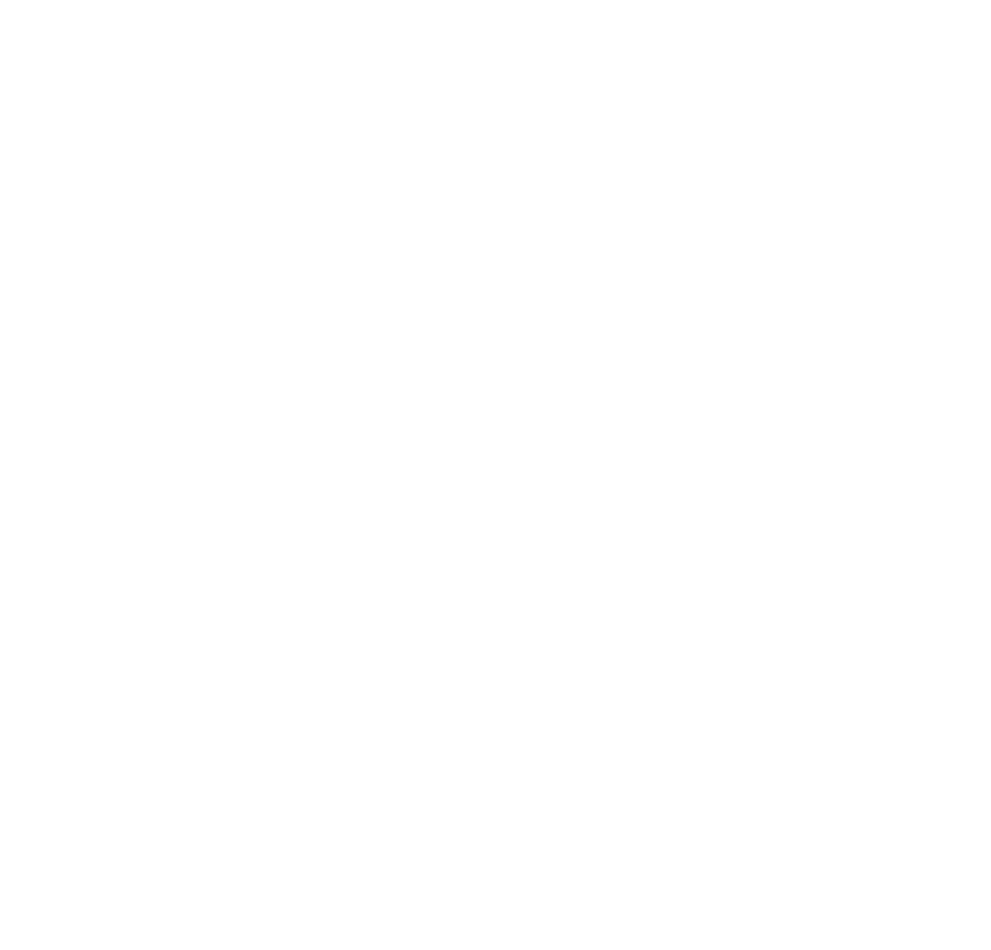
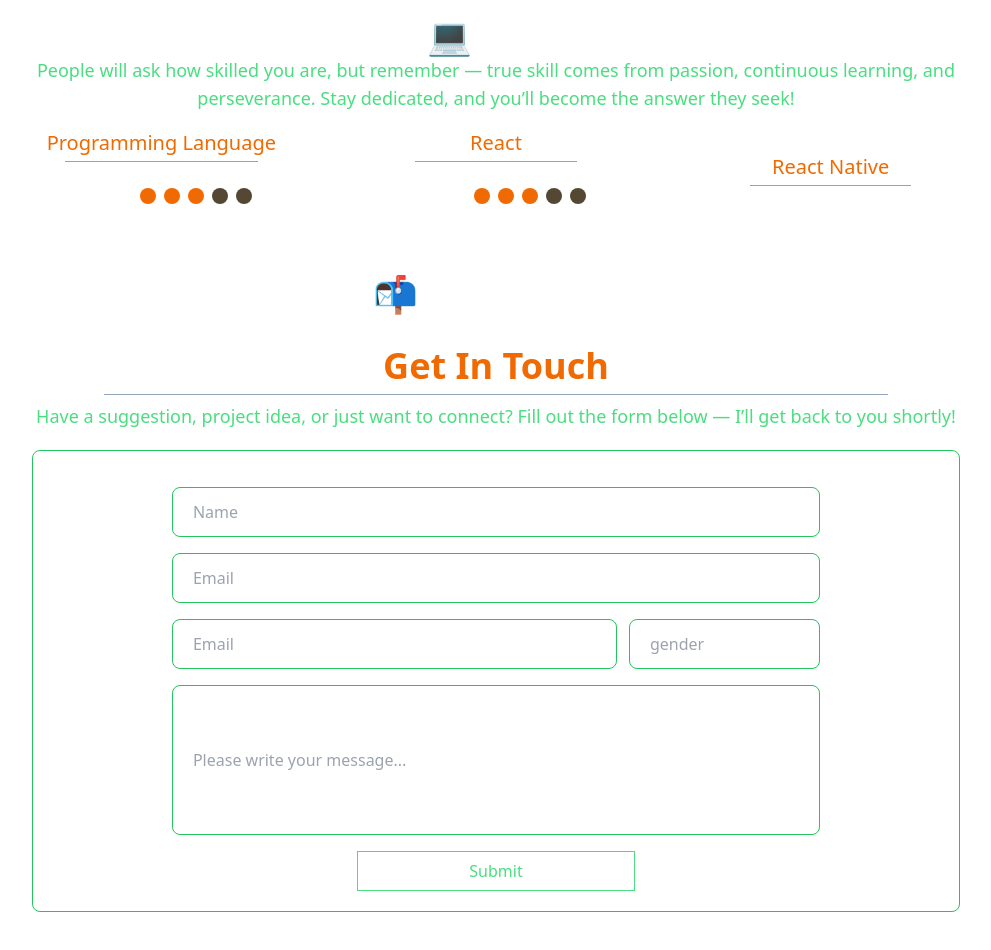
Before and after one commit to amandiu/Portfolio, a React (Vite) app: page / in a window 1280 px wide. Shown: the part 1700-2650 px from the top of the page, without its empty margins (144-1135 px from the left). Before the commit the page ends 1668 px from the top, so only its background shows below. Built offline with nearby package versions, Linux system fonts and the light colour scheme.

Commit message:
Update in Progress

```diff
--- a/src/Components/About/About.jsx
+++ b/src/Components/About/About.jsx
@@ -27,7 +27,6 @@
             <div className="text-green-400 font-bold md:text-2xl">
               <h4 className="mb-2">NAME:</h4>
               <h4 className="mb-2">BIRTHDAY:</h4>
-              <h4 className="mb-2">AGE:</h4>
               <h4 className="mb-2">ADDRESS:</h4>
               <h4 className="mb-2">PHONE:</h4>
               <h4>EMAIL:</h4>
@@ -35,7 +34,6 @@
             <div className="text-white font-bold md:text-2xl">
               <h4 className="mb-2">Md.Amanullah Akon</h4>
               <h4 className="mb-2">24 NOV 1999</h4>
-              <h4 className="mb-2">24</h4>
               <h4 className="mb-2">Shimrail,Narayanganj,Dhaka</h4>
               <h4 className="mb-2">01740542888</h4>
               <h4>mdamanullahakon77@gmail.com</h4>
--- /dev/null
+++ b/src/Components/ContactMe/ContactMe.jsx
@@ -0,0 +1,65 @@
+import React from "react";
+import TopicHeader from "../TopicHeader/TopicHeader";
+import SubHeader from "../SubHeader/SubHeader";
+
+const ContactMe = () => {
+  return (
+    <div className="mt-10">
+      <TopicHeader Title="📬 Contact Me"></TopicHeader>
+      <SubHeader subTitle="Get In Touch"></SubHeader>
+      <p className="px-16 text-lg text-green-400 text-center">
+        Have a suggestion, project idea, or just want to connect? Fill out the
+        form below — I’ll get back to you shortly!
+      </p>
+      <div className="ml-24 mb-20 mr-24 border-[1px] rounded-lg border-green-500 mt-5">
+        <div className="mt-4 py-5 flex-col flex justify-center items-center gap-4 ">
+          <input
+            className="px-5 py-3 w-[70%] border-[1px] rounded-lg border-green-500 "
+            type="text"
+            name="Name"
+            placeholder="Name"
+            id=""
+          />
+          <input
+            className="px-5 py-3 w-[70%] border-[1px] rounded-lg border-green-500 "
+            type="email"
+            name="Email"
+            placeholder="Email"
+            id=""
+          />
+          <div className="flex gap-3 w-[70%]">
+            <input
+              className="px-5 py-3 w-[70%] border-[1px] rounded-lg border-green-500 "
+              type="email"
+              name="Email"
+              placeholder="Email"
+              id=""
+            />
+            <input
+              className="px-5 py-3 w-[30%] border-[1px] rounded-lg border-green-500 "
+              type="dropdown"
+              name="gender"
+              placeholder="gender"
+              id=""
+            />
+          </div>
+          <input
+            className="px-5 py-3 w-[70%] h-[150px] border-[1px] rounded-lg border-green-500 "
+            type="text"
+            name="message"
+            placeholder="Please write your message..."
+            id=""
+          />
+          <button
+            type="submit"
+            className="border-[1px] border-green-400 w-[30%] h-[40px] bg-white text-green-400"
+          >
+            Submit
+          </button>
+        </div>
+      </div>
+    </div>
+  );
+};
+
+export default ContactMe;
--- a/src/Components/Home/Home.jsx
+++ b/src/Components/Home/Home.jsx
@@ -2,11 +2,12 @@
 import { Link } from "react-router";
 import Services from "../Services/Services";
 import About from "../About/About";
+import Skills from "../Skills/Skills";
+import ContactMe from "../ContactMe/ContactMe";
 
 const Home = () => {
   return (
     <div>
-
       <div className="ml-16 justify-between items-center grid md:grid-cols-2  mt-24">
         <div className="text-green-400 font-semibold">
           <h1 className="md:mt-[-200px] font-extrabold text-lg text-[#f0ac01]">
@@ -80,6 +81,12 @@
       </div>
       <Services></Services>
       <About></About>
+      <div className="mt-16">
+        <Skills></Skills>
+      </div>
+      <div className="mt-16">
+        <ContactMe></ContactMe>
+      </div>
     </div>
   );
 };
--- /dev/null
+++ b/src/Components/Radio/Radio.jsx
@@ -0,0 +1,11 @@
+import React from "react";
+
+const Radio = () => {
+  return (
+    <div>
+      <div className="h-4 w-4 rounded-full bg-[#f06a01]"></div>
+    </div>
+  );
+};
+
+export default Radio;
--- /dev/null
+++ b/src/Components/Skills/Skills.jsx
@@ -0,0 +1,65 @@
+import React from "react";
+import TopicHeader from "../TopicHeader/TopicHeader";
+import Radio from "../Radio/Radio";
+// import SubHeader from "../SubHeader/SubHeader";
+
+const Skills = () => {
+  return (
+    <div>
+      <TopicHeader Title="💻 Skills"></TopicHeader>
+      <p className="px-16 text-lg text-green-400 text-center">
+        People will ask how skilled you are, but remember — true skill comes
+        from passion, continuous learning, and perseverance. Stay dedicated, and
+        you’ll become the answer they seek!
+      </p>
+      <div className="grid md:grid-cols-3 px-16 gap-3 mt-4">
+        <div className="flex flex-col items-center justify-center">
+          <h3 className="text-[20px] text-[#f06a01]">Programming Language</h3>
+          <div className="w-[60%] h-[1px] mt-[3px]  bg-slate-400"></div>
+          <div className="flex justify-between items-center grid-clo-2 mt-5 gap-5">
+            <div className="ml-[-15px] text-xl text-white font-bold">
+              <li className="list-disc">C++</li>
+            </div>
+            <div>
+              <div className="flex gap-2 justify-center">
+                <div className="h-4 w-4 rounded-full bg-[#f06a01]"></div>
+                <div className="h-4 w-4 rounded-full bg-[#f06a01]"></div>
+                <div className="h-4 w-4 rounded-full bg-[#f06a01]"></div>
+                <div className="h-4 w-4 rounded-full bg-[#544734]"></div>
+                <div className="h-4 w-4 rounded-full bg-[#544734]"></div>
+              </div>
+            </div>
+          </div>
+        </div>
+
+        <div className="flex flex-col items-center justify-center">
+          <h3 className="text-[20px] text-center text-[#f06a01]">React</h3>
+          <div className="w-[50%] h-[1px] mt-[3px]  bg-slate-400"></div>
+          <div className="flex justify-between items-center grid-clo-2 mt-5 gap-5">
+            <div className="ml-[-15px] text-xl text-white font-bold">
+              <li className="list-disc">C++</li>
+            </div>
+            <div>
+              <div className="flex gap-2 justify-center">
+                <div className="h-4 w-4 rounded-full bg-[#f06a01]"></div>
+                <div className="h-4 w-4 rounded-full bg-[#f06a01]"></div>
+                <div className="h-4 w-4 rounded-full bg-[#f06a01]"></div>
+                <div className="h-4 w-4 rounded-full bg-[#544734]"></div>
+                <div className="h-4 w-4 rounded-full bg-[#544734]"></div>
+              </div>
+            </div>
+          </div>
+        </div>
+
+        <div className="flex flex-col items-center justify-center">
+          <h3 className="text-[20px] text-center text-[#f06a01]">
+            React Native
+          </h3>
+          <div className="w-[50%] h-[1px]  mt-[3px] bg-slate-400"></div>
+        </div>
+      </div>
+    </div>
+  );
+};
+
+export default Skills;
```
Also changed, not shown: src/main.jsx (+10 -0 lines).
